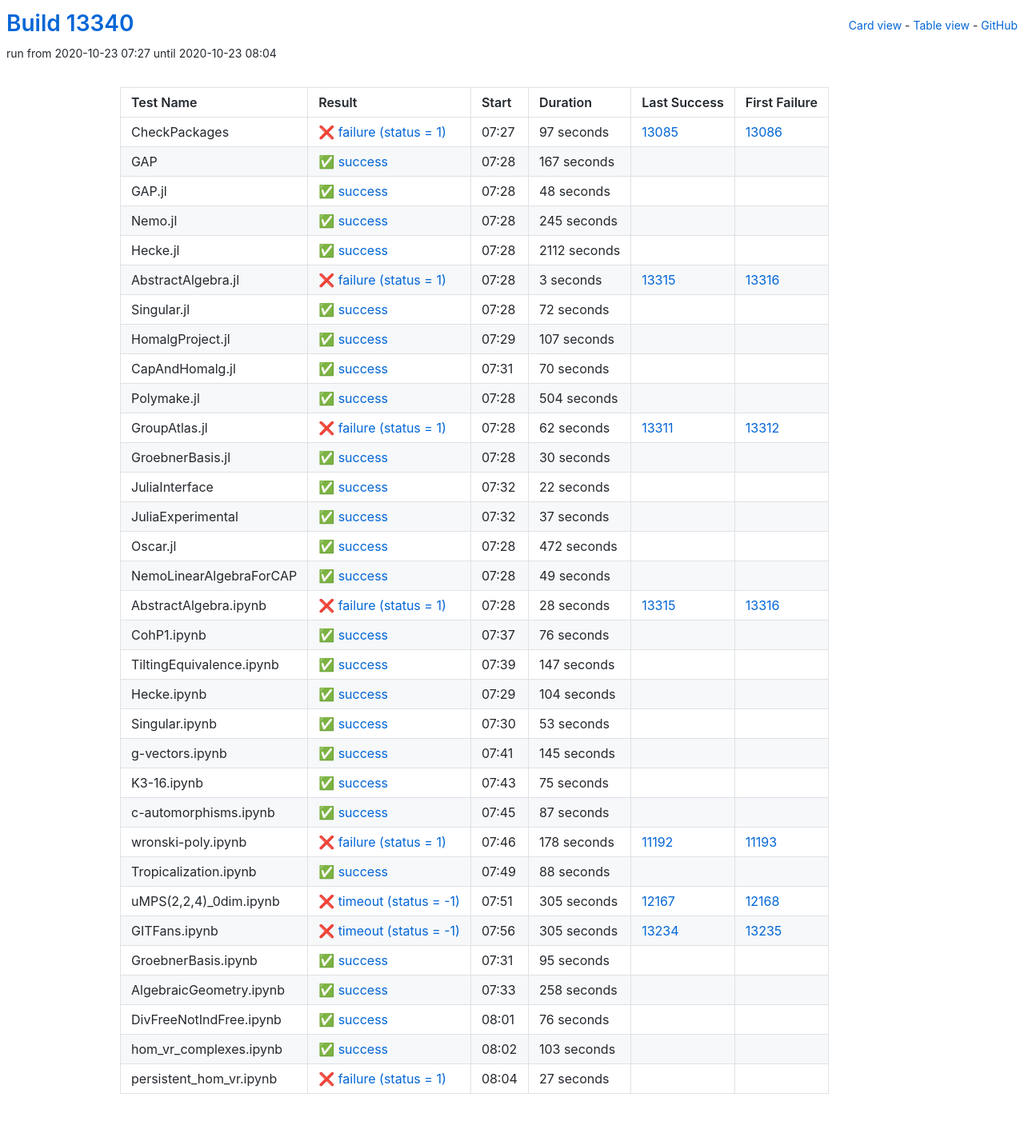
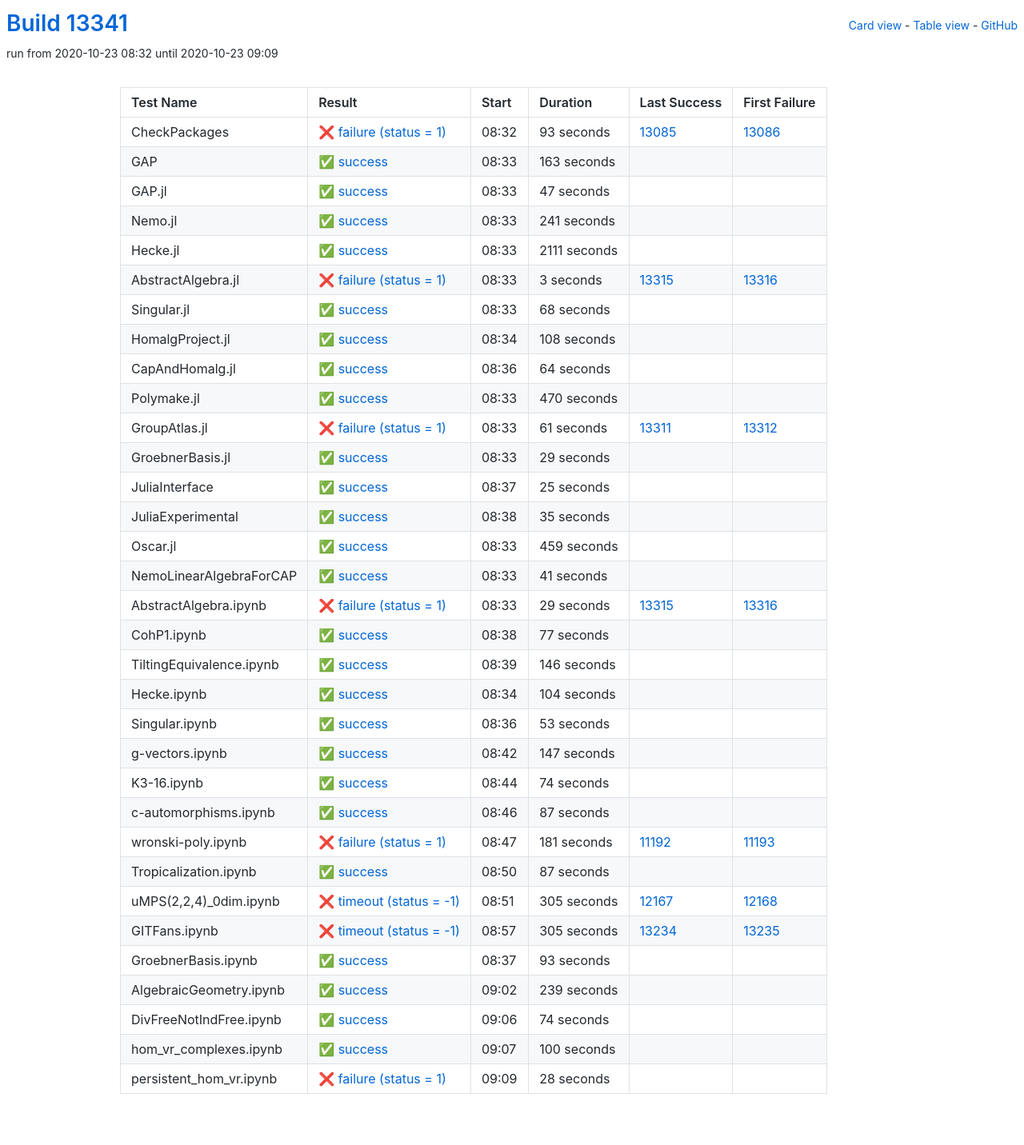
Before and after one commit to oscar-system/oscar-ci-status, a Jekyll site: the page built from table.html, in a window 1280 px wide. Shown: the whole page at 80% size. Built offline with Jekyll 4.4.1, drawn with Linux system fonts in a browser that asks for light colours.

Commit message:
Build #13341

```diff
--- a/_data/ci.yml
+++ b/_data/ci.yml
@@ -1,6 +1,6 @@
 ---
-build: 13340
-build_url: https://oscarci.mathematik.uni-kl.de/job/oscar/13340/
+build: 13341
+build_url: https://oscarci.mathematik.uni-kl.de/job/oscar/13341/
 job: oscar
 organization: oscar-system
 repo: oscar-ci-status
@@ -8,68 +8,68 @@
 tests:
 - name: CheckPackages
   id: checkpackages
-  log: https://oscarci.mathematik.uni-kl.de/job/oscar/13340/artifact/logs/build-13340/CheckPackages.log
-  start: 2020-10-23 07:27
+  log: https://oscarci.mathematik.uni-kl.de/job/oscar/13341/artifact/logs/build-13341/CheckPackages.log
+  start: 2020-10-23 08:32
   success: false
   exitcode: 1
   status: failure
-  duration: 97
+  duration: 93
   last_success: 13085
   last_success_url: https://oscarci.mathematik.uni-kl.de/job/oscar/13085/
   first_failure: 13086
   first_failure_url: https://oscarci.mathematik.uni-kl.de/job/oscar/13086/
 - name: GAP
   id: gap
-  log: https://oscarci.mathematik.uni-kl.de/job/oscar/13340/artifact/logs/build-13340/GAP.log
-  start: 2020-10-23 07:28
+  log: https://oscarci.mathematik.uni-kl.de/job/oscar/13341/artifact/logs/build-13341/GAP.log
+  start: 2020-10-23 08:33
   success: true
   exitcode: 0
   status: success
-  duration: 167
+  duration: 163
   last_success: false
   last_success_url:
   first_failure: false
   first_failure_url:
 - name: GAP.jl
   id: gap-jl
-  log: https://oscarci.mathematik.uni-kl.de/job/oscar/13340/artifact/logs/build-13340/GAP.jl.log
-  start: 2020-10-23 07:28
+  log: https://oscarci.mathematik.uni-kl.de/job/oscar/13341/artifact/logs/build-13341/GAP.jl.log
+  start: 2020-10-23 08:33
   success: true
   exitcode: 0
   status: success
-  duration: 48
+  duration: 47
   last_success: false
   last_success_url:
   first_failure: false
   first_failure_url:
 - name: Nemo.jl
   id: nemo-jl
-  log: https://oscarci.mathematik.uni-kl.de/job/oscar/13340/artifact/logs/build-13340/Nemo.jl.log
-  start: 2020-10-23 07:28
+  log: https://oscarci.mathematik.uni-kl.de/job/oscar/13341/artifact/logs/build-13341/Nemo.jl.log
+  start: 2020-10-23 08:33
   success: true
   exitcode: 0
   status: success
-  duration: 245
+  duration: 241
   last_success: false
   last_success_url:
   first_failure: false
   first_failure_url:
 - name: Hecke.jl
   id: hecke-jl
-  log: https://oscarci.mathematik.uni-kl.de/job/oscar/13340/artifact/logs/build-13340/Hecke.jl.log
-  start: 2020-10-23 07:28
+  log: https://oscarci.mathematik.uni-kl.de/job/oscar/13341/artifact/logs/build-13341/Hecke.jl.log
+  start: 2020-10-23 08:33
   success: true
   exitcode: 0
   status: success
-  duration: 2112
+  duration: 2111
   last_success: false
   last_success_url:
   first_failure: false
   first_failure_url:
 - name: AbstractAlgebra.jl
   id: abstractalgebra-jl
-  log: https://oscarci.mathematik.uni-kl.de/job/oscar/13340/artifact/logs/build-13340/AbstractAlgebra.jl.log
-  start: 2020-10-23 07:28
+  log: https://oscarci.mathematik.uni-kl.de/job/oscar/13341/artifact/logs/build-13341/AbstractAlgebra.jl.log
+  start: 2020-10-23 08:33
   success: false
   exitcode: 1
   status: failure
@@ -80,164 +80,164 @@
   first_failure_url: https://oscarci.mathematik.uni-kl.de/job/oscar/13316/
 - name: Singular.jl
   id: singular-jl
-  log: https://oscarci.mathematik.uni-kl.de/job/oscar/13340/artifact/logs/build-13340/Singular.jl.log
-  start: 2020-10-23 07:28
+  log: https://oscarci.mathematik.uni-kl.de/job/oscar/13341/artifact/logs/build-13341/Singular.jl.log
+  start: 2020-10-23 08:33
   success: true
   exitcode: 0
   status: success
-  duration: 72
+  duration: 68
   last_success: false
   last_success_url:
   first_failure: false
   first_failure_url:
 - name: HomalgProject.jl
   id: homalgproject-jl
-  log: https://oscarci.mathematik.uni-kl.de/job/oscar/13340/artifact/logs/build-13340/HomalgProject.jl.log
-  start: 2020-10-23 07:29
+  log: https://oscarci.mathematik.uni-kl.de/job/oscar/13341/artifact/logs/build-13341/HomalgProject.jl.log
+  start: 2020-10-23 08:34
   success: true
   exitcode: 0
   status: success
-  duration: 107
+  duration: 108
   last_success: false
   last_success_url:
   first_failure: false
   first_failure_url:
 - name: CapAndHomalg.jl
   id: capandhomalg-jl
-  log: https://oscarci.mathematik.uni-kl.de/job/oscar/13340/artifact/logs/build-13340/CapAndHomalg.jl.log
-  start: 2020-10-23 07:31
+  log: https://oscarci.mathematik.uni-kl.de/job/oscar/13341/artifact/logs/build-13341/CapAndHomalg.jl.log
+  start: 2020-10-23 08:36
   success: true
   exitcode: 0
   status: success
-  duration: 70
+  duration: 64
   last_success: false
   last_success_url:
   first_failure: false
   first_failure_url:
 - name: Polymake.jl
   id: polymake-jl
-  log: https://oscarci.mathematik.uni-kl.de/job/oscar/13340/artifact/logs/build-13340/Polymake.jl.log
-  start: 2020-10-23 07:28
+  log: https://oscarci.mathematik.uni-kl.de/job/oscar/13341/artifact/logs/build-13341/Polymake.jl.log
+  start: 2020-10-23 08:33
   success: true
   exitcode: 0
   status: success
-  duration: 504
+  duration: 470
   last_success: false
   last_success_url:
   first_failure: false
   first_failure_url:
 - name: GroupAtlas.jl
   id: groupatlas-jl
-  log: https://oscarci.mathematik.uni-kl.de/job/oscar/13340/artifact/logs/build-13340/GroupAtlas.jl.log
-  start: 2020-10-23 07:28
+  log: https://oscarci.mathematik.uni-kl.de/job/oscar/13341/artifact/logs/build-13341/GroupAtlas.jl.log
+  start: 2020-10-23 08:33
   success: false
   exitcode: 1
   status: failure
-  duration: 62
+  duration: 61
   last_success: 13311
   last_success_url: https://oscarci.mathematik.uni-kl.de/job/oscar/13311/
   first_failure: 13312
   first_failure_url: https://oscarci.mathematik.uni-kl.de/job/oscar/13312/
 - name: GroebnerBasis.jl
   id: groebnerbasis-jl
-  log: https://oscarci.mathematik.uni-kl.de/job/oscar/13340/artifact/logs/build-13340/GroebnerBasis.jl.log
-  start: 2020-10-23 07:28
+  log: https://oscarci.mathematik.uni-kl.de/job/oscar/13341/artifact/logs/build-13341/GroebnerBasis.jl.log
+  start: 2020-10-23 08:33
   success: true
   exitcode: 0
   status: success
-  duration: 30
+  duration: 29
   last_success: false
   last_success_url:
   first_failure: false
   first_failure_url:
 - name: JuliaInterface
   id: juliainterface
-  log: https://oscarci.mathematik.uni-kl.de/job/oscar/13340/artifact/logs/build-13340/JuliaInterface.log
-  start: 2020-10-23 07:32
+  log: https://oscarci.mathematik.uni-kl.de/job/oscar/13341/artifact/logs/build-13341/JuliaInterface.log
+  start: 2020-10-23 08:37
   success: true
   exitcode: 0
   status: success
-  duration: 22
+  duration: 25
   last_success: false
   last_success_url:
   first_failure: false
   first_failure_url:
 - name: JuliaExperimental
   id: juliaexperimental
-  log: https://oscarci.mathematik.uni-kl.de/job/oscar/13340/artifact/logs/build-13340/JuliaExperimental.log
-  start: 2020-10-23 07:32
+  log: https://oscarci.mathematik.uni-kl.de/job/oscar/13341/artifact/logs/build-13341/JuliaExperimental.log
+  start: 2020-10-23 08:38
   success: true
   exitcode: 0
   status: success
-  duration: 37
+  duration: 35
   last_success: false
   last_success_url:
   first_failure: false
   first_failure_url:
 - name: Oscar.jl
   id: oscar-jl
-  log: https://oscarci.mathematik.uni-kl.de/job/oscar/13340/artifact/logs/build-13340/Oscar.jl.log
-  start: 2020-10-23 07:28
+  log: https://oscarci.mathematik.uni-kl.de/job/oscar/13341/artifact/logs/build-13341/Oscar.jl.log
+  start: 2020-10-23 08:33
   success: true
   exitcode: 0
   status: success
-  duration: 472
+  duration: 459
   last_success: false
   last_success_url:
   first_failure: false
   first_failure_url:
 - name: NemoLinearAlgebraForCAP
   id: nemolinearalgebraforcap
-  log: https://oscarci.mathematik.uni-kl.de/job/oscar/13340/artifact/logs/build-13340/NemoLinearAlgebraForCAP.log
-  start: 2020-10-23 07:28
+  log: https://oscarci.mathematik.uni-kl.de/job/oscar/13341/artifact/logs/build-13341/NemoLinearAlgebraForCAP.log
+  start: 2020-10-23 08:33
   success: true
   exitcode: 0
   status: success
-  duration: 49
+  duration: 41
   last_success: false
   last_success_url:
   first_failure: false
   first_failure_url:
 - name: AbstractAlgebra.ipynb
   id: abstractalgebra-ipynb
-  log: https://oscarci.mathematik.uni-kl.de/job/oscar/13340/artifact/logs/build-13340/AbstractAlgebra.ipynb.log
-  start: 2020-10-23 07:28
+  log: https://oscarci.mathematik.uni-kl.de/job/oscar/13341/artifact/logs/build-13341/AbstractAlgebra.ipynb.log
+  start: 2020-10-23 08:33
   success: false
   exitcode: 1
   status: failure
-  duration: 28
+  duration: 29
   last_success: 13315
   last_success_url: https://oscarci.mathematik.uni-kl.de/job/oscar/13315/
   first_failure: 13316
   first_failure_url: https://oscarci.mathematik.uni-kl.de/job/oscar/13316/
 - name: CohP1.ipynb
   id: cohp1-ipynb
-  log: https://oscarci.mathematik.uni-kl.de/job/oscar/13340/artifact/logs/build-13340/CohP1.ipynb.log
-  start: 2020-10-23 07:37
+  log: https://oscarci.mathematik.uni-kl.de/job/oscar/13341/artifact/logs/build-13341/CohP1.ipynb.log
+  start: 2020-10-23 08:38
   success: true
   exitcode: 0
   status: success
-  duration: 76
+  duration: 77
   last_success: false
   last_success_url:
   first_failure: false
   first_failure_url:
 - name: TiltingEquivalence.ipynb
   id: tiltingequivalence-ipynb
-  log: https://oscarci.mathematik.uni-kl.de/job/oscar/13340/artifact/logs/build-13340/TiltingEquivalence.ipynb.log
-  start: 2020-10-23 07:39
+  log: https://oscarci.mathematik.uni-kl.de/job/oscar/13341/artifact/logs/build-13341/TiltingEquivalence.ipynb.log
+  start: 2020-10-23 08:39
   success: true
   exitcode: 0
   status: success
-  duration: 147
+  duration: 146
   last_success: false
   last_success_url:
   first_failure: false
   first_failure_url:
 - name: Hecke.ipynb
   id: hecke-ipynb
-  log: https://oscarci.mathematik.uni-kl.de/job/oscar/13340/artifact/logs/build-13340/Hecke.ipynb.log
-  start: 2020-10-23 07:29
+  log: https://oscarci.mathematik.uni-kl.de/job/oscar/13341/artifact/logs/build-13341/Hecke.ipynb.log
+  start: 2020-10-23 08:34
   success: true
   exitcode: 0
   status: success
@@ -248,8 +248,8 @@
   first_failure_url:
 - name: Singular.ipynb
   id: singular-ipynb
-  log: https://oscarci.mathematik.uni-kl.de/job/oscar/13340/artifact/logs/build-13340/Singular.ipynb.log
-  start: 2020-10-23 07:30
+  log: https://oscarci.mathematik.uni-kl.de/job/oscar/13341/artifact/logs/build-13341/Singular.ipynb.log
+  start: 2020-10-23 08:36
   success: true
   exitcode: 0
   status: success
@@ -260,32 +260,32 @@
   first_failure_url:
 - name: g-vectors.ipynb
   id: g-vectors-ipynb
-  log: https://oscarci.mathematik.uni-kl.de/job/oscar/13340/artifact/logs/build-13340/g-vectors.ipynb.log
-  start: 2020-10-23 07:41
+  log: https://oscarci.mathematik.uni-kl.de/job/oscar/13341/artifact/logs/build-13341/g-vectors.ipynb.log
+  start: 2020-10-23 08:42
   success: true
   exitcode: 0
   status: success
-  duration: 145
+  duration: 147
   last_success: false
   last_success_url:
   first_failure: false
   first_failure_url:
 - name: K3-16.ipynb
   id: k3-16-ipynb
-  log: https://oscarci.mathematik.uni-kl.de/job/oscar/13340/artifact/logs/build-13340/K3-16.ipynb.log
-  start: 2020-10-23 07:43
+  log: https://oscarci.mathematik.uni-kl.de/job/oscar/13341/artifact/logs/build-13341/K3-16.ipynb.log
+  start: 2020-10-23 08:44
   success: true
   exitcode: 0
   status: success
-  duration: 75
+  duration: 74
   last_success: false
   last_success_url:
   first_failure: false
   first_failure_url:
 - name: c-automorphisms.ipynb
   id: c-automorphisms-ipynb
-  log: https://oscarci.mathematik.uni-kl.de/job/oscar/13340/artifact/logs/build-13340/c-automorphisms.ipynb.log
-  start: 2020-10-23 07:45
+  log: https://oscarci.mathematik.uni-kl.de/job/oscar/13341/artifact/logs/build-13341/c-automorphisms.ipynb.log
+  start: 2020-10-23 08:46
   success: true
   exitcode: 0
   status: success
@@ -296,32 +296,32 @@
   first_failure_url:
 - name: wronski-poly.ipynb
   id: wronski-poly-ipynb
-  log: https://oscarci.mathematik.uni-kl.de/job/oscar/13340/artifact/logs/build-13340/wronski-poly.ipynb.log
-  start: 2020-10-23 07:46
+  log: https://oscarci.mathematik.uni-kl.de/job/oscar/13341/artifact/logs/build-13341/wronski-poly.ipynb.log
+  start: 2020-10-23 08:47
   success: false
   exitcode: 1
   status: failure
-  duration: 178
+  duration: 181
   last_success: 11192
   last_success_url: https://oscarci.mathematik.uni-kl.de/job/oscar/11192/
   first_failure: 11193
   first_failure_url: https://oscarci.mathematik.uni-kl.de/job/oscar/11193/
 - name: Tropicalization.ipynb
   id: tropicalization-ipynb
-  log: https://oscarci.mathematik.uni-kl.de/job/oscar/13340/artifact/logs/build-13340/Tropicalization.ipynb.log
-  start: 2020-10-23 07:49
+  log: https://oscarci.mathematik.uni-kl.de/job/oscar/13341/artifact/logs/build-13341/Tropicalization.ipynb.log
+  start: 2020-10-23 08:50
   success: true
   exitcode: 0
   status: success
-  duration: 88
+  duration: 87
   last_success: false
   last_success_url:
   first_failure: false
   first_failure_url:
 - name: uMPS(2,2,4)_0dim.ipynb
   id: umps-2-2-4-0dim-ipynb
-  log: https://oscarci.mathematik.uni-kl.de/job/oscar/13340/artifact/logs/build-13340/uMPS-2-2-4-_0dim.ipynb.log
-  start: 2020-10-23 07:51
+  log: https://oscarci.mathematik.uni-kl.de/job/oscar/13341/artifact/logs/build-13341/uMPS-2-2-4-_0dim.ipynb.log
+  start: 2020-10-23 08:51
   success: false
   exitcode: -1
   status: timeout
@@ -332,8 +332,8 @@
   first_failure_url: https://oscarci.mathematik.uni-kl.de/job/oscar/12168/
 - name: GITFans.ipynb
   id: gitfans-ipynb
-  log: https://oscarci.mathematik.uni-kl.de/job/oscar/13340/artifact/logs/build-13340/GITFans.ipynb.log
-  start: 2020-10-23 07:56
+  log: https://oscarci.mathematik.uni-kl.de/job/oscar/13341/artifact/logs/build-13341/GITFans.ipynb.log
+  start: 2020-10-23 08:57
   success: false
   exitcode: -1
   status: timeout
@@ -344,60 +344,60 @@
   first_failure_url: https://oscarci.mathematik.uni-kl.de/job/oscar/13235/
 - name: GroebnerBasis.ipynb
   id: groebnerbasis-ipynb
-  log: https://oscarci.mathematik.uni-kl.de/job/oscar/13340/artifact/logs/build-13340/GroebnerBasis.ipynb.log
-  start: 2020-10-23 07:31
+  log: https://oscarci.mathematik.uni-kl.de/job/oscar/13341/artifact/logs/build-13341/GroebnerBasis.ipynb.log
+  start: 2020-10-23 08:37
   success: true
   exitcode: 0
   status: success
-  duration: 95
+  duration: 93
   last_success: false
   last_success_url:
   first_failure: false
   first_failure_url:
 - name: AlgebraicGeometry.ipynb
   id: algebraicgeometry-ipynb
-  log: https://oscarci.mathematik.uni-kl.de/job/oscar/13340/artifact/logs/build-13340/AlgebraicGeometry.ipynb.log
-  start: 2020-10-23 07:33
+  log: https://oscarci.mathematik.uni-kl.de/job/oscar/13341/artifact/logs/build-13341/AlgebraicGeometry.ipynb.log
+  start: 2020-10-23 09:02
   success: true
   exitcode: 0
   status: success
-  duration: 258
+  duration: 239
   last_success: false
   last_success_url:
   first_failure: false
   first_failure_url:
 - name: DivFreeNotIndFree.ipynb
   id: divfreenotindfree-ipynb
-  log: https://oscarci.mathematik.uni-kl.de/job/oscar/13340/artifact/logs/build-13340/DivFreeNotIndFree.ipynb.log
-  start: 2020-10-23 08:01
+  log: https://oscarci.mathematik.uni-kl.de/job/oscar/13341/artifact/logs/build-13341/DivFreeNotIndFree.ipynb.log
+  start: 2020-10-23 09:06
   success: true
   exitcode: 0
   status: success
-  duration: 76
+  duration: 74
   last_success: false
   last_success_url:
   first_failure: false
   first_failure_url:
 - name: hom_vr_complexes.ipynb
   id: hom-vr-complexes-ipynb
-  log: https://oscarci.mathematik.uni-kl.de/job/oscar/13340/artifact/logs/build-13340/hom_vr_complexes.ipynb.log
-  start: 2020-10-23 08:02
+  log: https://oscarci.mathematik.uni-kl.de/job/oscar/13341/artifact/logs/build-13341/hom_vr_complexes.ipynb.log
+  start: 2020-10-23 09:07
   success: true
   exitcode: 0
   status: success
-  duration: 103
+  duration: 100
   last_success: false
   last_success_url:
   first_failure: false
   first_failure_url:
 - name: persistent_hom_vr.ipynb
   id: persistent-hom-vr-ipynb
-  log: https://oscarci.mathematik.uni-kl.de/job/oscar/13340/artifact/logs/build-13340/persistent_hom_vr.ipynb.log
-  start: 2020-10-23 08:04
+  log: https://oscarci.mathematik.uni-kl.de/job/oscar/13341/artifact/logs/build-13341/persistent_hom_vr.ipynb.log
+  start: 2020-10-23 09:09
   success: false
   exitcode: 1
   status: failure
-  duration: 27
+  duration: 28
   last_success: false
   last_success_url:
   first_failure: false
```
Also changed, not shown: README.md.
